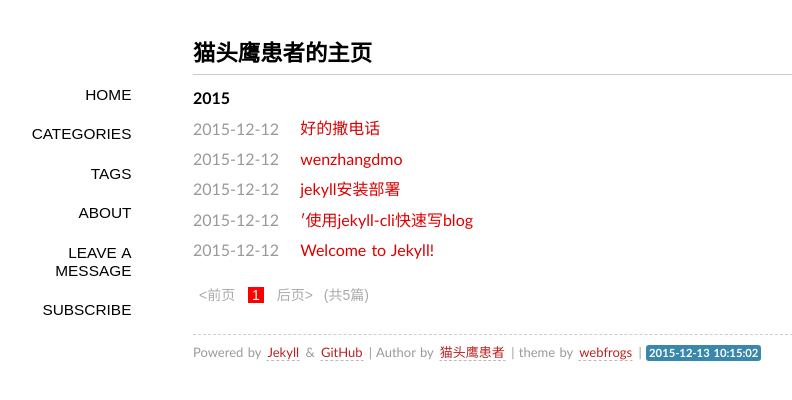
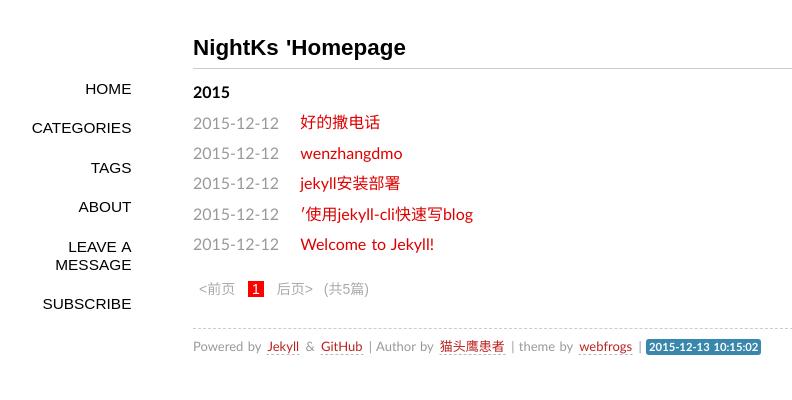
Before and after one commit to NightKs/NightKs.github.io, a Jekyll site: the page built from index.html, in a window 1280 px wide. Shown: the top 400 px of the page, without its empty margins (147-939 px from the left). Built offline with Jekyll 4.4.1, drawn with Linux system fonts in a browser that asks for light colours; some web fonts are replaced; Markdown is read by kramdown in place of the engine named in the settings; the list of posts is cut into pages by our own code; comment, search, counter and statistics services are not loaded.

Commit message:
小改动

```diff
--- a/index.html
+++ b/index.html
@@ -1,5 +1,5 @@
 ---
-title: 猫头鹰患者的主页
+title: NightKs 'Homepage
 layout: page
 ---
 
```
Also changed, not shown: _includes/comments.md (+1 -1 lines).
